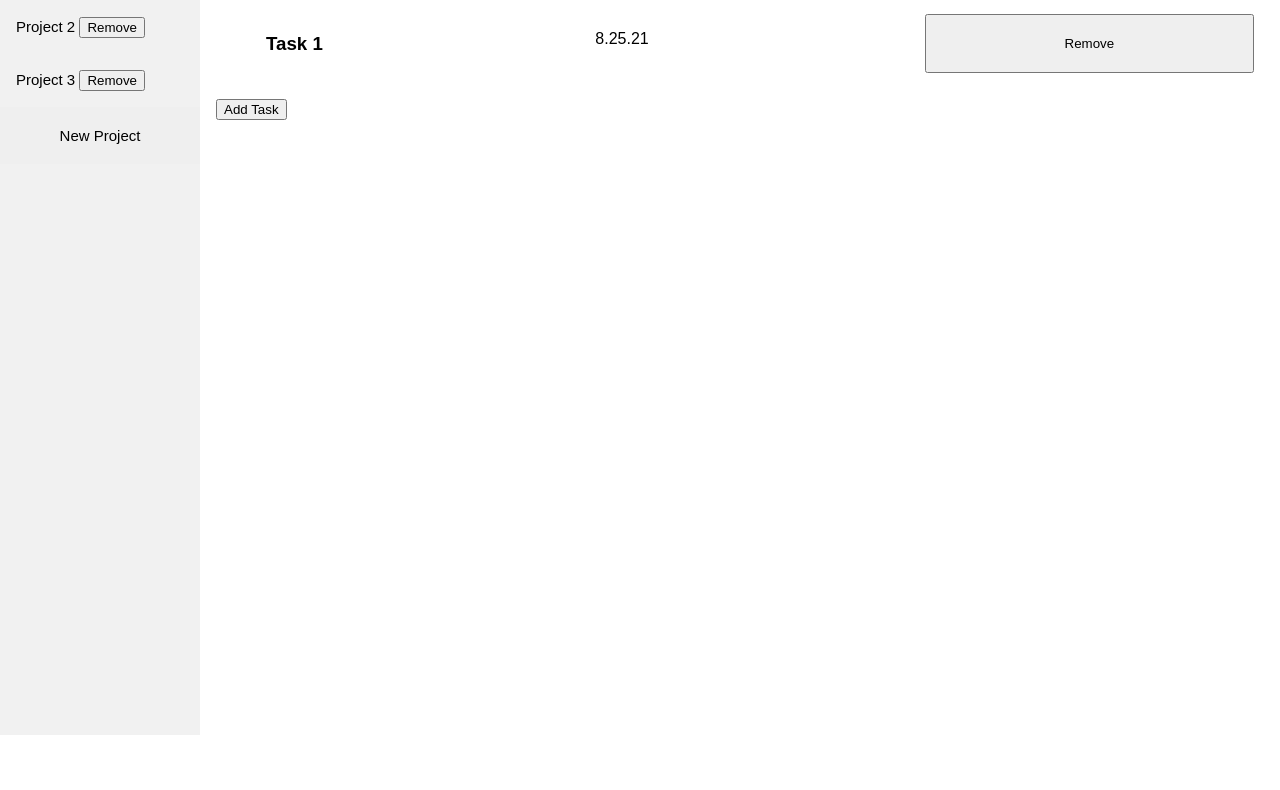
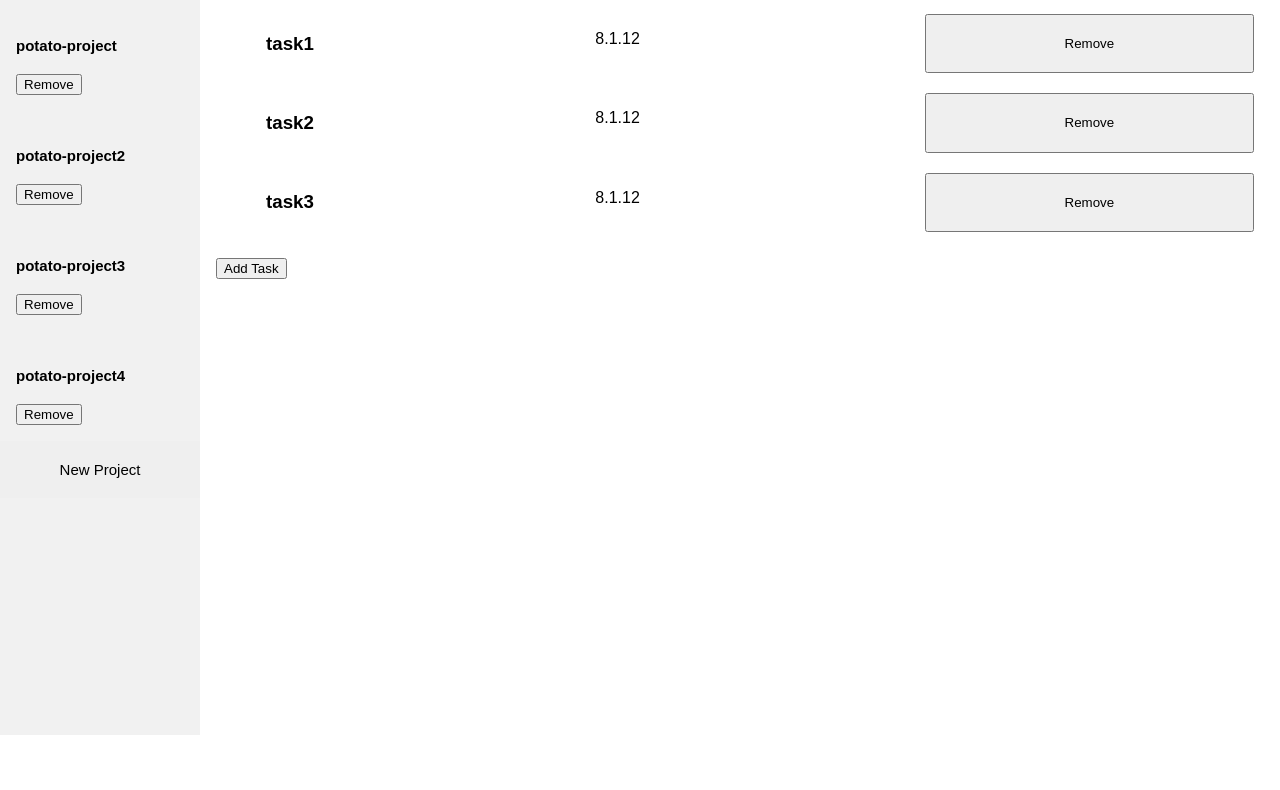
Before and after one commit to geneggy/todolist, a plain HTML site: page index.html in a window 1280 px wide. Shown: the part 210-1000 px from the top of the page. Drawn offline with Linux system fonts and the light colour scheme.

Commit message:
got projects to render  and tasks to render on click

```diff
--- a/index.html
+++ b/index.html
@@ -8,6 +8,7 @@
     <meta name="description" content="" />
     <meta name="viewport" content="width=device-width, initial-scale=1" />
     <link rel="stylesheet" href="styles.css" />
+    <script src="script.js" type="module" async defer></script>
   </head>
   <body>
     <header class="header"><h1 class="title">Todo List</h1></header>
@@ -17,10 +18,8 @@
         <h1 class="nav-project-title">Projects</h2>
           <ul class="nav-project-list">
 
-            <li class="nav-project">Project 2
-
-              <button class="remove-project-btn">Remove</button></li>
-            <li class="nav-project">Project 3 <button class="remove-project-btn">Remove</button></li>
+            <!-- <li class="nav-project">Project 2 <button class="remove-project-btn">Remove</button></li>
+            <li class="nav-project">Project 3 <button class="remove-project-btn">Remove</button></li> -->
           </ul>
 
         <!-- this will add a new project to the list -->
@@ -29,7 +28,7 @@
       </nav>
 
       <section class="tasks-container">
-        <h2 class="task-title">Project 2</h2>
+        <h2 class="project-title">Project 2</h2>
         <ul class="task-list">
 
           <!-- on click, task will be crossed out and marked complete -->
@@ -46,6 +45,6 @@
       </section>
     </main>
 
-    <script src="script.js" async defer></script>
+
   </body>
 </html>
--- a/modules/interface.js
+++ b/modules/interface.js
@@ -1 +1,41 @@
-export default class Interface {}
+export default class Interface {
+  static renderProject(project) {
+    const projectsContainer = document.querySelector(".nav-project-list");
+    const listItemEl = document.createElement("li");
+    listItemEl.classList.add("nav-project");
+    const listItemName = document.createElement("h4");
+    listItemName.innerText = `${project.name}`;
+    const removeProjBtn = document.createElement("button");
+    removeProjBtn.classList.add("remove-project-btn");
+    removeProjBtn.innerText = "Remove";
+    listItemEl.appendChild(listItemName);
+    listItemEl.appendChild(removeProjBtn);
+    listItemEl.addEventListener("click", () => this.renderTasks(project));
+    projectsContainer.appendChild(listItemEl);
+  }
+
+  static renderTasks(project) {
+    const projectTitleEl = document.querySelector(".project-title");
+    projectTitleEl.innerText = project.name;
+    const taskListEl = document.querySelector(".task-list");
+    taskListEl.innerHTML = "";
+    project.tasks.forEach((task) => {
+      const newTaskEl = document.createElement("li");
+      newTaskEl.classList.add("task-list-item");
+      const taskNameEl = document.createElement("h3");
+      taskNameEl.classList.add("task-name");
+      taskNameEl.innerText = task.name;
+      const taskDateEl = document.createElement("p");
+      taskDateEl.classList.add("task-date");
+      taskDateEl.innerText = task.date;
+      const removeTaskBtn = document.createElement("button");
+      removeTaskBtn.classList.add("remove-task-btn");
+      removeTaskBtn.innerText = "Remove";
+
+      newTaskEl.appendChild(taskNameEl);
+      newTaskEl.appendChild(taskDateEl);
+      newTaskEl.appendChild(removeTaskBtn);
+      taskListEl.appendChild(newTaskEl);
+    });
+  }
+}
--- a/modules/project.js
+++ b/modules/project.js
@@ -1,11 +1,11 @@
 export default class Project {
-  constructor(title) {
-    this.title = title;
+  constructor(name) {
+    this.name = title;
     this.tasks = [];
   }
 
-  setTitle(title) {
-    this.title = title;
+  setTitle(name) {
+    this.name = name;
   }
 
   addTask(task) {
@@ -13,13 +13,10 @@ export default class Project {
   }
 
   deleteTask(task) {
-    deleteTask(taskName) {
-      this.tasks = this.tasks.filter((task) => task.name !== taskName)
-    }
+    this.tasks = this.tasks.filter((task) => task.name !== taskName);
   }
 
   getTasks() {
     return this.tasks;
   }
-
 }
--- a/modules/projects.js
+++ b/modules/projects.js
@@ -2,8 +2,19 @@ import Project from "./project.js";
 
 export default class Projects {
   constructor() {
-    this.projects = [];
-    this.projects.push(new Project("Sample Project"));
+    this.projects = [
+      {
+        name: "potato-project",
+        tasks: [
+          { name: "task1", date: "8.1.12" },
+          { name: "task2", date: "8.1.12" },
+          { name: "task3", date: "8.1.12" },
+        ],
+      },
+      { name: "potato-project2", tasks: [{ name: "task27", date: "8.1.12" }] },
+      { name: "potato-project3", tasks: [{ name: "task1", date: "8.1.12" }] },
+      { name: "potato-project4", tasks: [{ name: "task1", date: "8.1.12" }] },
+    ];
   }
 
   addProject(newProject) {
--- a/script.js
+++ b/script.js
@@ -0,0 +1,18 @@
+import Project from "./modules/project.js";
+import Projects from "./modules/projects.js";
+import Interface from "./modules/interface.js";
+
+const projectsContainer = document.querySelector(".nav-project-list");
+let projects = new Projects();
+
+const render = () => {
+  projects.projects.forEach((proj) => {
+    Interface.renderProject(proj);
+  });
+
+  Interface.renderTasks(projects.projects[0]);
+};
+
+function clearElement(project) {}
+
+render();
```
Also changed, not shown: modules/storage.js (added).
